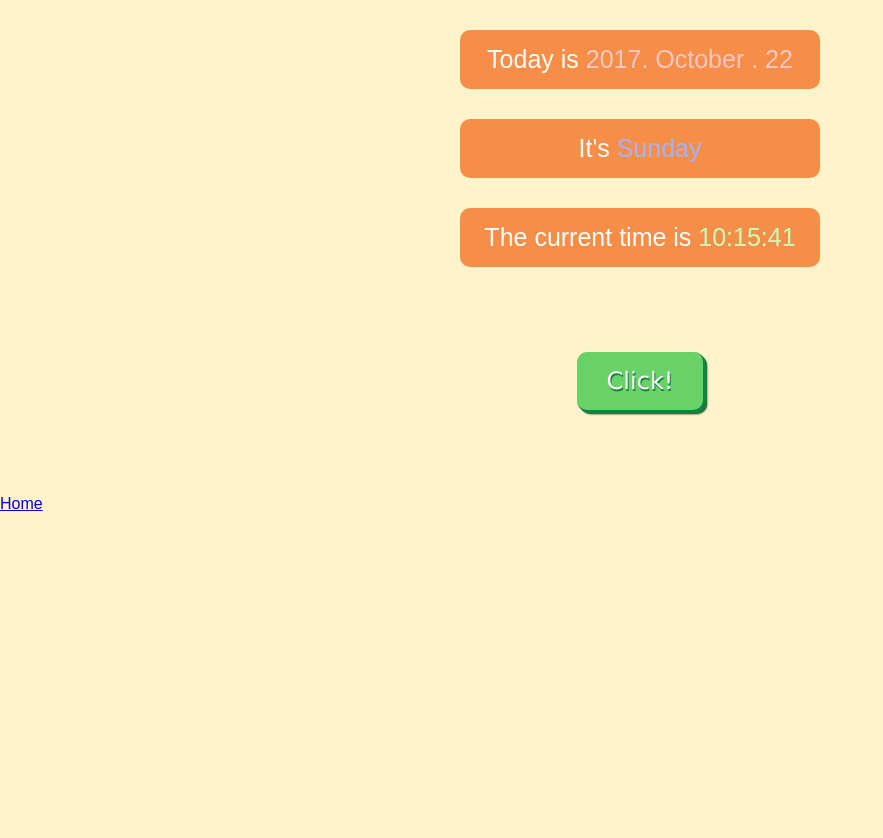
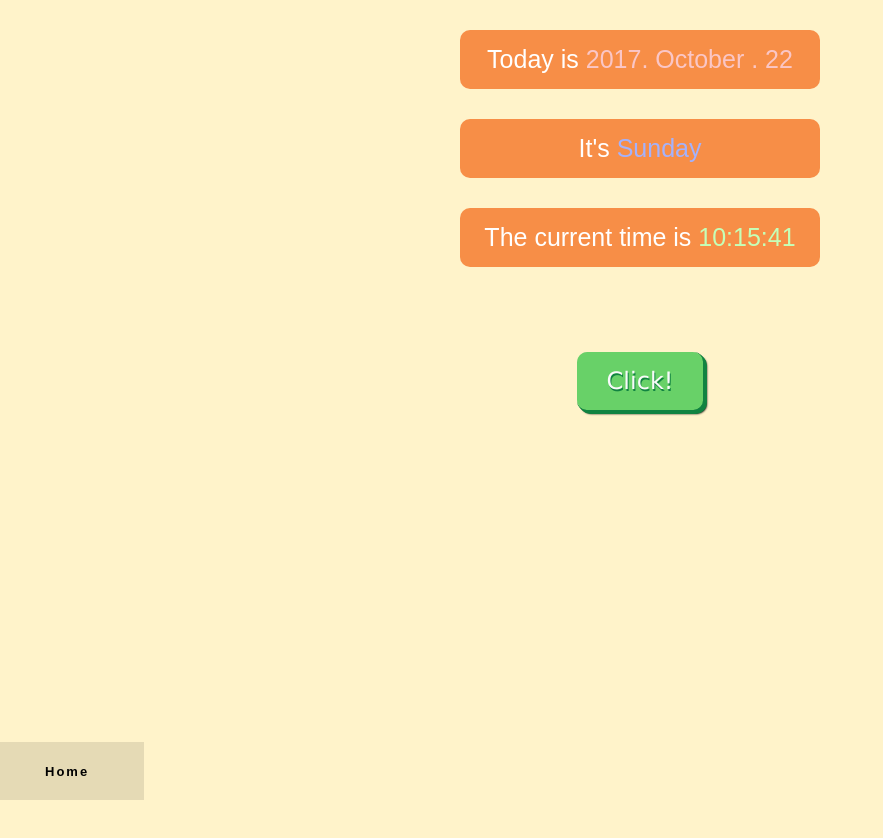
Before and after one commit to roryyang/changing-color-demo, a website: page data-search.html in a window 1280 px wide. Shown: the whole page, without its empty margins (0-883 px from the left). Drawn offline with nearby package versions, Linux system fonts and the light colour scheme.

```diff
--- a/data-search.css
+++ b/data-search.css
@@ -63,3 +63,24 @@
     box-shadow: 0 5px #666;
     transform: translateY(4px);
 }
+
+footer {
+	position: absolute;
+	bottom: 0;
+	padding: 20px 40px;
+	display: inline-block;
+	background: rgba(8, 7, 7, 0.1)
+}
+
+#home {
+    font-family: Arial, Helvetica, sans-serif;
+    font-weight: bold;
+    color: #000000;
+    text-align: center;
+	letter-spacing: 2px;
+	font-size: 13px;
+	margin-right: 15px;
+	padding-left: 5px;
+    text-decoration:none;
+
+}
--- a/data-search.html
+++ b/data-search.html
@@ -34,7 +34,7 @@
         </div>
 
      <footer>
-         <a href="#">Home</a>
+         <a id="home" href="#">Home</a>
      </footer>
 
     <script src="./timer.js"></script>
```
